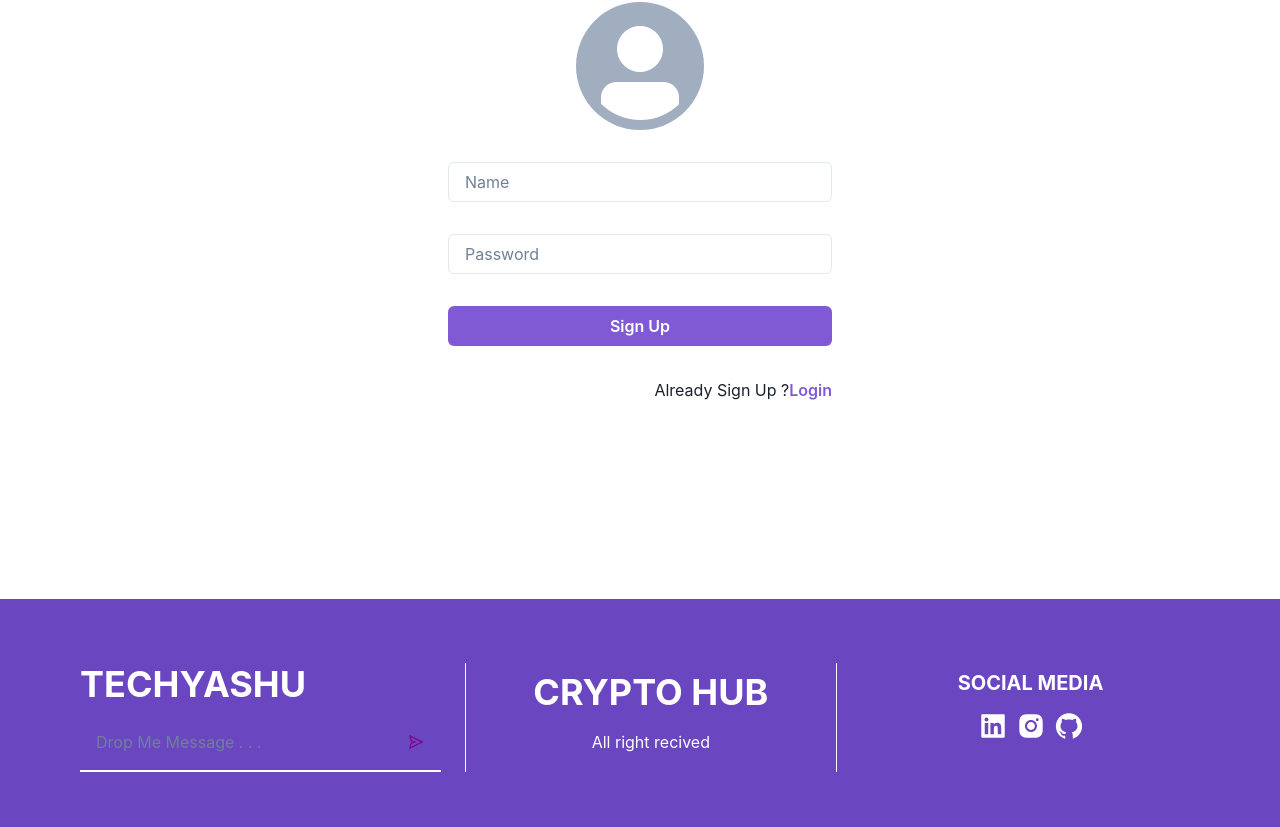
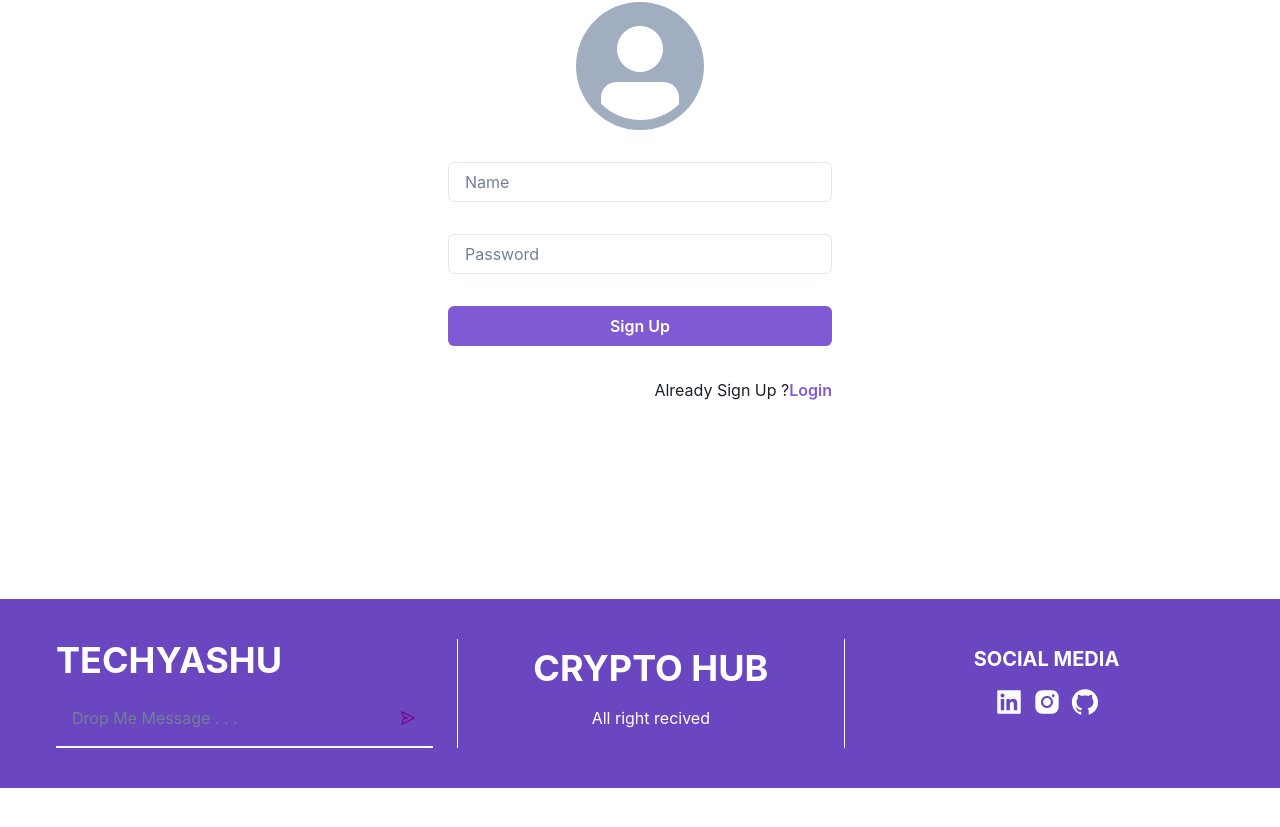
Before and after one commit to Ashukr321/crypto_api, a React (Create React App) app: page /signup in a window 1280 px wide. Shown: the part 201-1028 px from the top of the page. After the commit the page ends 989 px from the top, so only its background shows below. Built offline with nearby package versions, Linux system fonts and the light colour scheme.

Commit message:
footer error fixed

```diff
--- a/src/components/Footer.jsx
+++ b/src/components/Footer.jsx
@@ -12,7 +12,7 @@ import {
   import { AiOutlineSend, AiFillLinkedin, AiFillInstagram, AiFillGithub } from 'react-icons/ai';
   const Footer = () => {
     return (
-      <Box bgColor={'purple.600'} minH={'40'} p={'16'} color={'white'}>
+      <Box bgColor={'purple.600'} minH={'40'} p={'10'} color={'white'}>
         <Stack direction={['column', 'row']} textAlign={['center','left']}>
           <VStack w={'full'} alignItems={'stretch'} px={'4'}>
             <Heading colorScheme="purple" textTransform={'uppercase'}>
```
